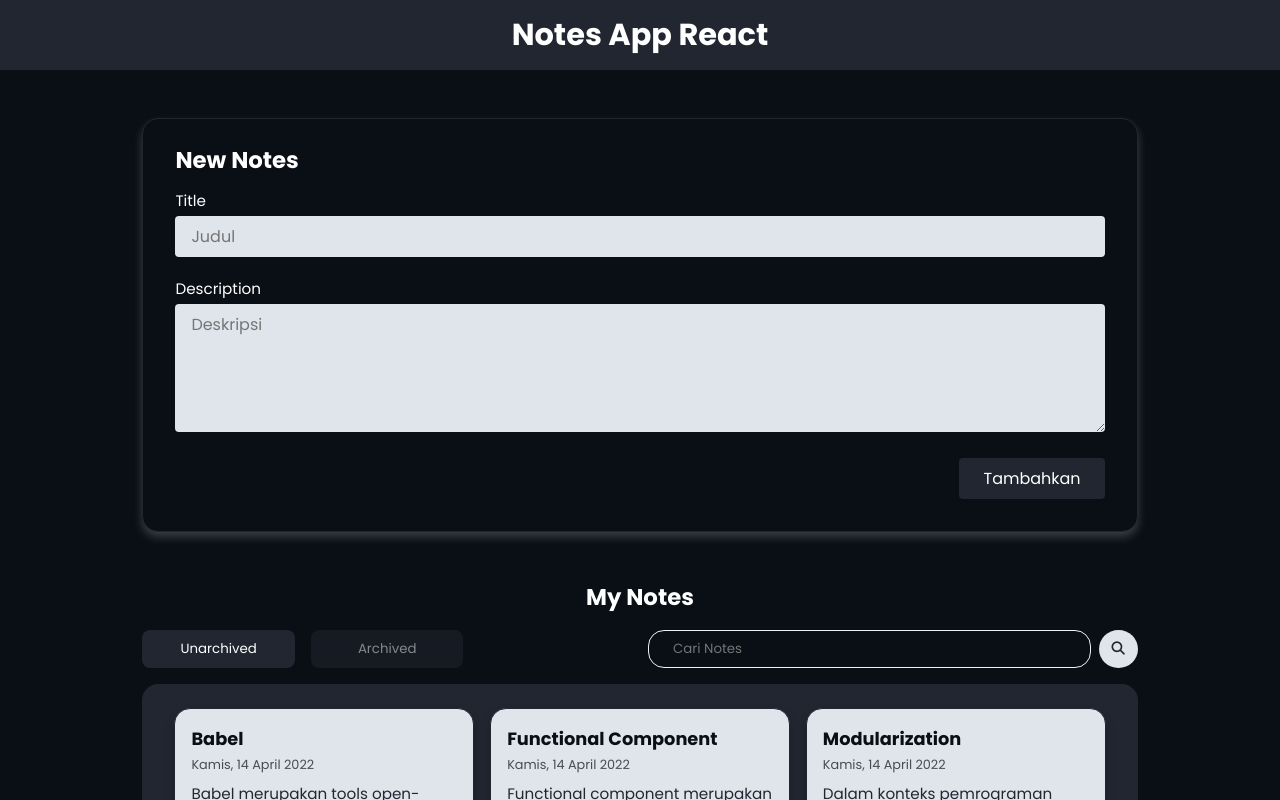
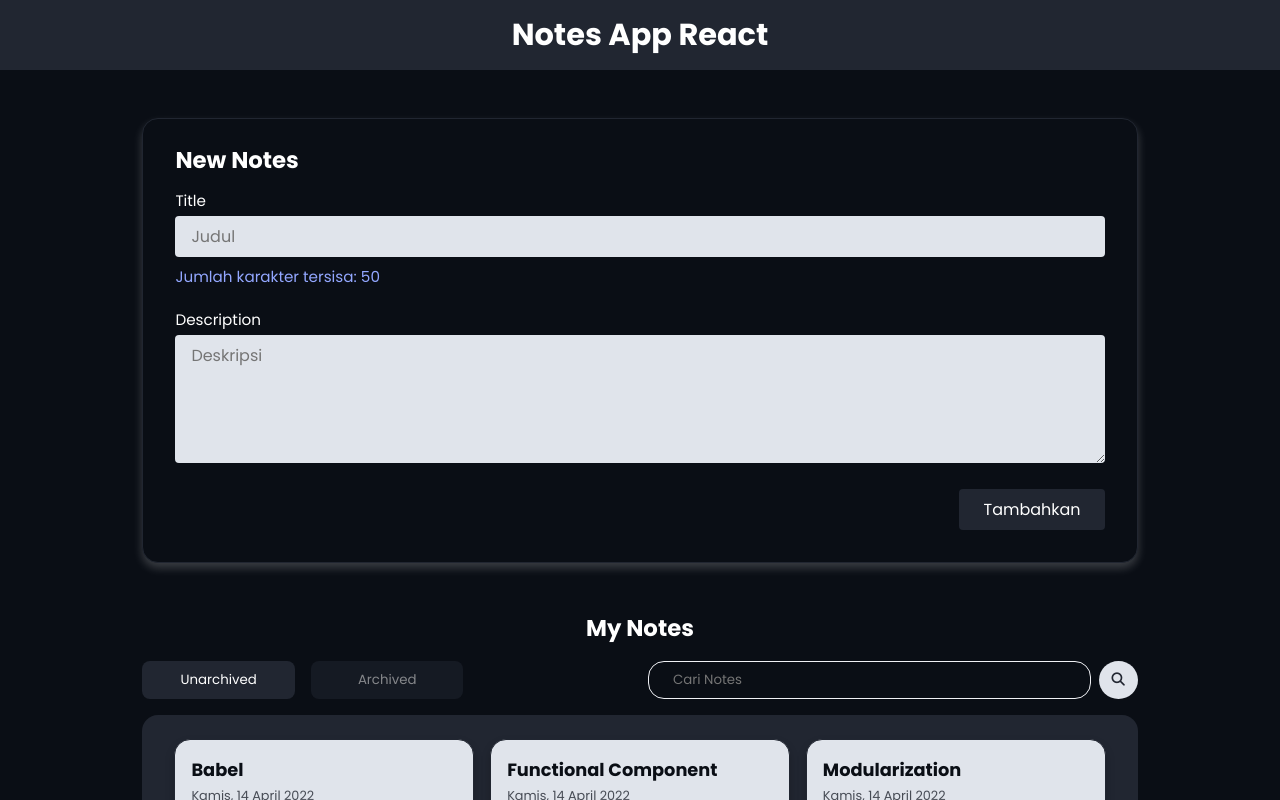
Before and after one commit to Isshoo/personal-notes-app, a React (Vite) app: page / in a window 1280 px wide. Shown: the top 800 px of the page. Built offline with nearby package versions, Linux system fonts and the light colour scheme.

Commit message:
title karakter validation

```diff
--- a/src/components/FormAddNotes.jsx
+++ b/src/components/FormAddNotes.jsx
@@ -8,6 +8,7 @@ class FormAddNotes extends React.Component {
     this.state = {
       title: '',
       body: '',
+      titleMaxLength: 50,
     };
 
     this.onTitleChangeEventHandler = this.onTitleChangeEventHandler.bind(this);
@@ -16,11 +17,16 @@ class FormAddNotes extends React.Component {
   }
 
   onTitleChangeEventHandler(event) {
-    this.setState(() => {
-      return {
-        title: event.target.value,
-      };
-    });
+    const maxLength = this.state.titleMaxLength;
+    const inputValue = event.target.value;
+
+    if (inputValue.length <= maxLength) {
+      this.setState(() => {
+        return {
+          title: inputValue,
+        };
+      });
+    }
   }
 
   onBodyChangeEventHandler(event) {
@@ -47,12 +53,13 @@ class FormAddNotes extends React.Component {
             name="title"
             required
             placeholder="Judul"
-            minLength="5"
             aria-describedby="titleValidation"
             value={this.state.title}
             onChange={this.onTitleChangeEventHandler}
           />
-          <p id="titleValidation" className="validation-message" aria-live="polite"></p>
+          <p id="titleValidation" className="validation-message" aria-live="polite">
+            Jumlah karakter tersisa: {this.state.titleMaxLength - this.state.title.length}
+          </p>
         </div>
         <div>
           <label htmlFor="description">Description</label>
@@ -61,7 +68,6 @@ class FormAddNotes extends React.Component {
             name="description"
             required
             placeholder="Deskripsi"
-            minLength="10"
             aria-describedby="descriptionValidation"
             value={this.state.body}
             onChange={this.onBodyChangeEventHandler}
--- a/src/styles/containerNotes.css
+++ b/src/styles/containerNotes.css
@@ -1,4 +1,3 @@
-
 /* notes container */
 .judul-notes-container {
   grid-area: judul;
--- a/src/styles/formAddNotes.css
+++ b/src/styles/formAddNotes.css
@@ -1,7 +1,7 @@
 /* form new notes */
 
 #formNewNotes {
-    width: 100%;
+  width: 100%;
   display: flex;
   flex-direction: column;
   gap: 0.75rem;
@@ -27,7 +27,7 @@
 }
 
 .validation-message {
-  color: rgb(192, 0, 0);
+  color: #93a7ff;
   margin-block: 0.5rem;
 }
 
--- a/src/styles/main.css
+++ b/src/styles/main.css
@@ -45,7 +45,6 @@ label {
   min-height: 100vh;
 }
 
-
 main {
   max-width: 1200px;
   width: 100%;
@@ -55,5 +54,4 @@ main {
   flex-direction: column;
   align-items: center;
   gap: 3rem;
-
 }
--- a/src/styles/notesItem.css
+++ b/src/styles/notesItem.css
@@ -46,7 +46,6 @@
   font-size: 0.8rem;
   margin-block: 0;
 }
-
 
 .notes-item .buttons {
   align-self: flex-end;
```
